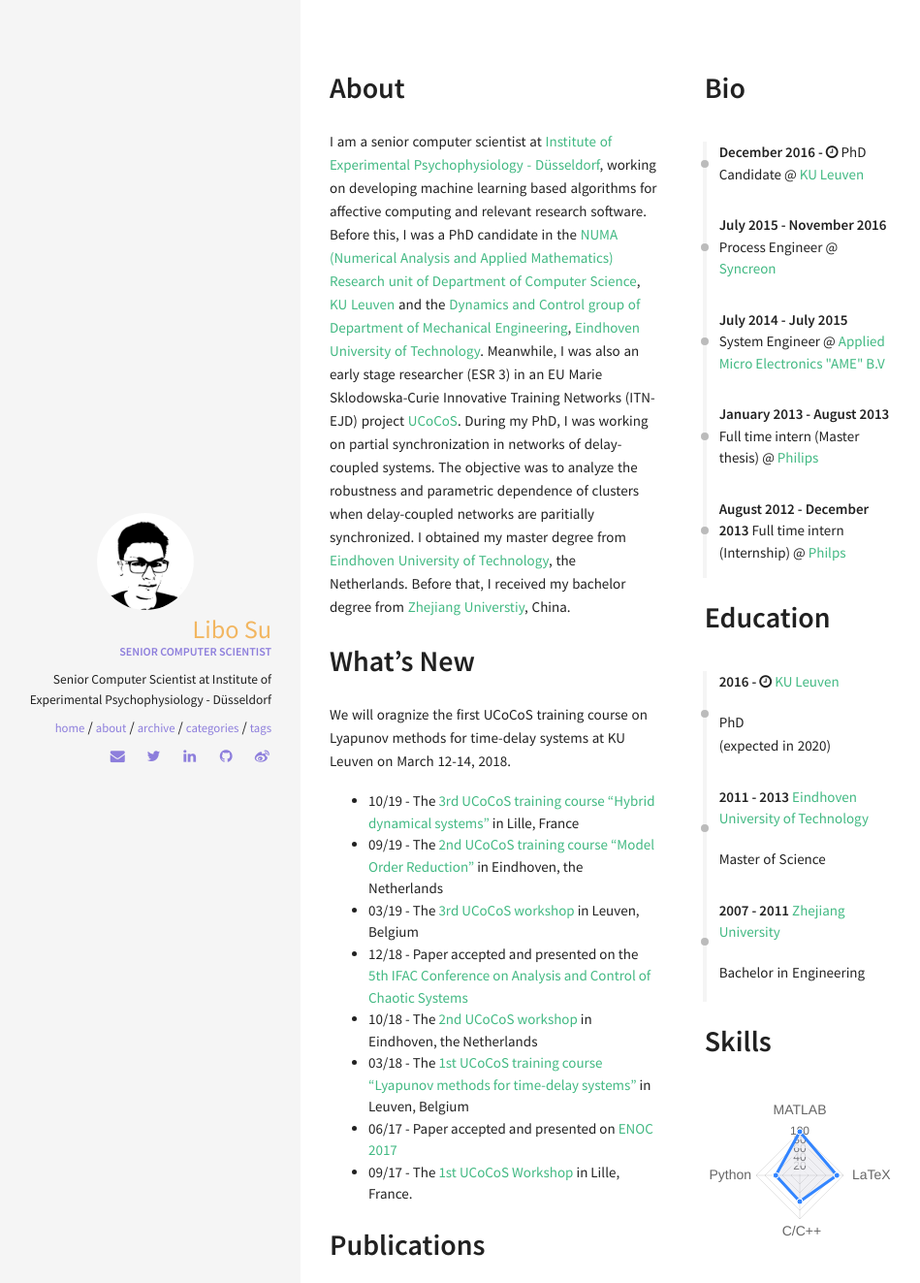
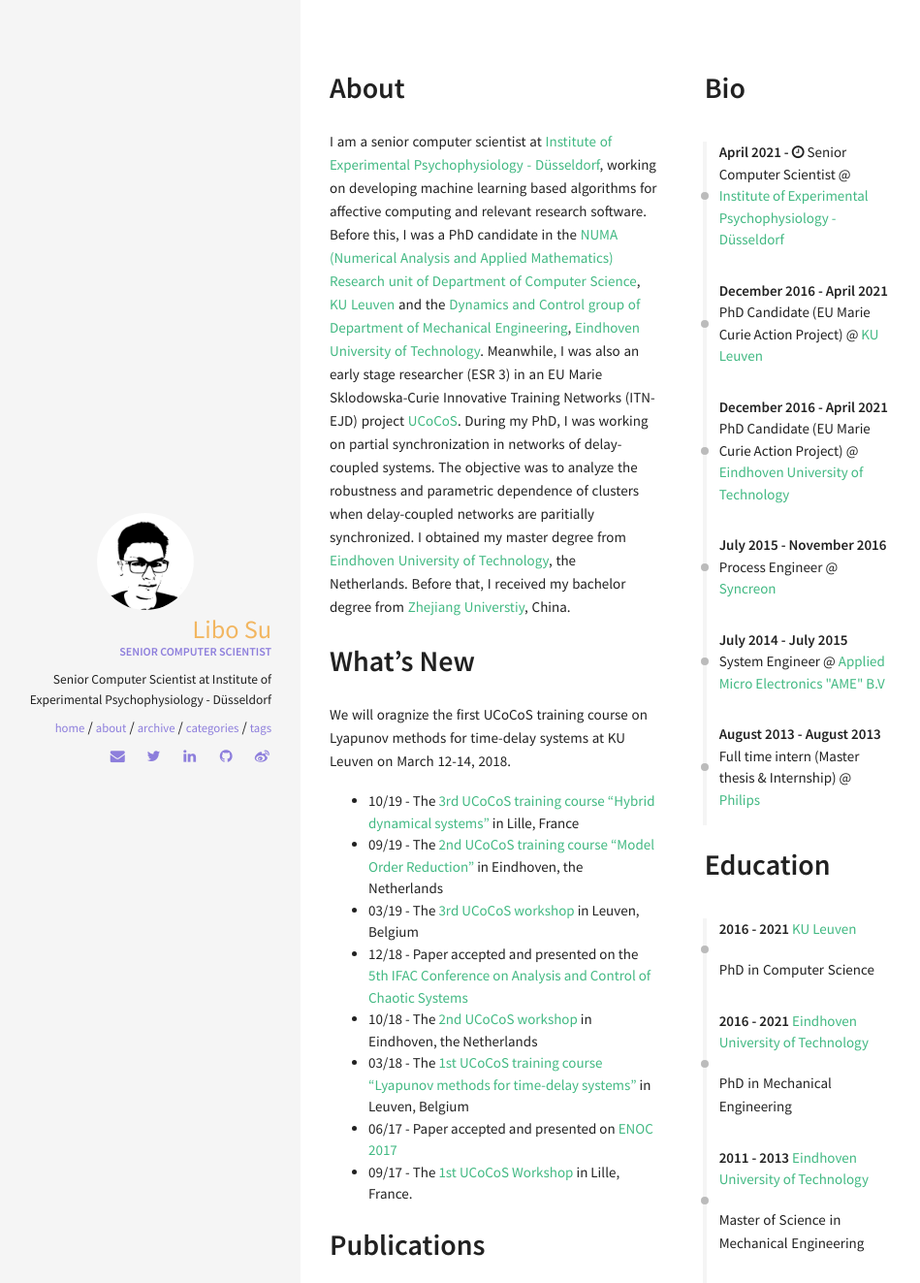
Before and after one commit to sulibo/sulibo.github.io, a Jekyll site: the page built from about.md, in a window 1280 px wide and 1400 px high, cut to the strip 0-1323 px from the top of the window. Shown: the whole strip at 97% size, without its empty margins (10-959 px from the left). Built offline with Jekyll 4.4.1, drawn with Linux system fonts in a browser that asks for light colours; nearby versions of some CDN libraries; some of the changed text lies outside the part shown.

Commit message:
update career and education

```diff
--- a/_data/index/careers.yml
+++ b/_data/index/careers.yml
@@ -1,9 +1,19 @@
 # careers section data
 # if you don't have language feature(language.yml is empty), ignore "i18n" items
+- name: Institute of Experimental Psychophysiology - Düsseldorf
+  link: https://ixp-duesseldorf.de/
+  date: April 2021 - <i class="fa fa-clock-o" aria-hidden="true" title="Until Now"></i>
+  job: Senior Computer Scientist
+
 - name: KU Leuven
   link: http://www.kuleuven.be/
-  date: December 2016 - <i class="fa fa-clock-o" aria-hidden="true" title="Until Now"></i>
-  job: PhD Candidate
+  date: December 2016 - April 2021
+  job: PhD Candidate (EU Marie Curie Action Project)
+
+- name: Eindhoven University of Technology
+  link: http://www.tue.nl/
+  date: December 2016 - April 2021
+  job: PhD Candidate (EU Marie Curie Action Project)
 
 - name: Syncreon
   link: http://www.syncreon.com/
@@ -17,10 +27,5 @@
 
 - name: Philips
   link: http://www.philips.com
-  date: January 2013 - August 2013
-  job: Full time intern (Master thesis)
-
-- name: Philps
-  link: http://www.philips.com
-  date: August 2012 - December 2013
-  job: Full time intern (Internship)
+  date: August 2013 - August 2013
+  job: Full time intern (Master thesis & Internship)
--- a/_data/index/education.yml
+++ b/_data/index/education.yml
@@ -1,14 +1,19 @@
 - name: KU Leuven
   link: http://kuleuven.be/
-  date: 2016 - <i class="fa fa-clock-o" aria-hidden="true" title="Until Now"></i>
-  descr: PhD  <br> (expected in 2020)
+  date: 2016 - 2021
+  descr: PhD in Computer Science
+
+- name: Eindhoven University of Technology
+  link: http://www.tue.nl/
+  date: 2016 - 2021
+  descr: PhD in Mechanical Engineering
 
 - name: Eindhoven University of Technology
   link: http://www.tue.nl/
   date: 2011 - 2013
-  descr: Master of Science
+  descr: Master of Science in Mechanical Engineering
 
 - name: Zhejiang University
   link: http://www.zju.edu.cn
   date: 2007 - 2011
-  descr: Bachelor in Engineering
+  descr: Bachelor in Mechanical Engineering and Automation
--- a/_data/index/skills.yml
+++ b/_data/index/skills.yml
@@ -3,4 +3,4 @@
 label: Ability
 id : cs
 aspects: MATLAB, LaTeX, C/C++, Python
-percentage: 100, 85, 60, 55
+percentage: 80, 70, 60, 70
```
